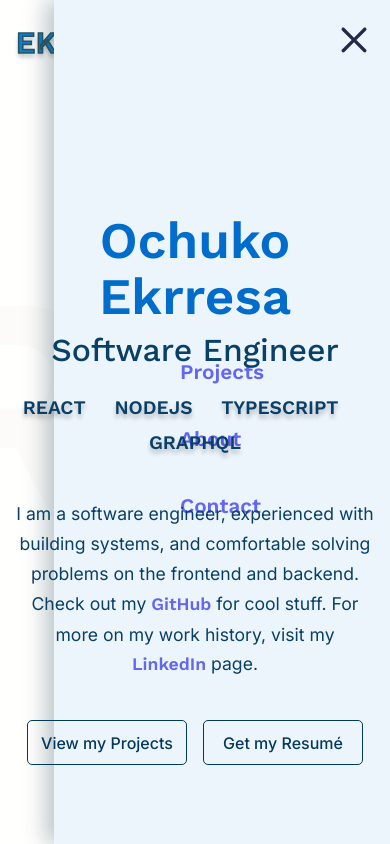
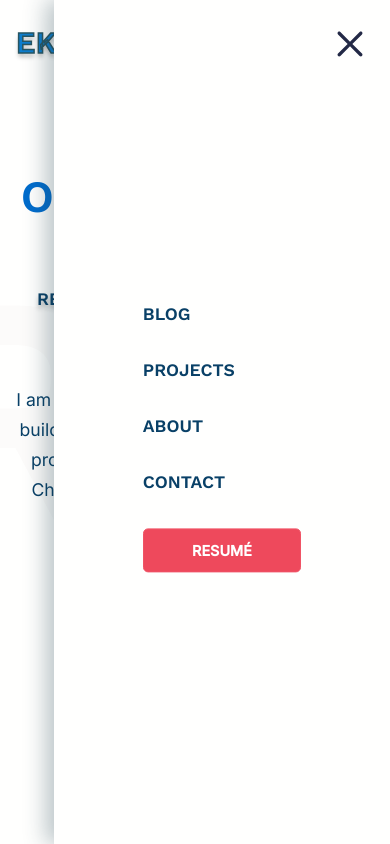
Before and after one commit to chuck-huey/chukky-portfolio, a Next.js app: page / in a window 390 px wide. Both pictures are taken after a click on the element 350 px from the left and 40 px from the top of the page. Shown: the top 844 px of the page. Built offline with nearby package versions, Linux system fonts and the light colour scheme.

Commit message:
Improved responsiveness

```diff
--- a/components/Body/index.tsx
+++ b/components/Body/index.tsx
@@ -4,6 +4,19 @@ export const Body = styled.section`
 	min-height: 100vh;
 	z-index: 2;
 	background: #fffffe;
-	padding-bottom: 10em;
 	position: relative;
+
+	.about__section,
+	.contact__section {
+		padding: 6em 0em;
+		background: #f5fbff;
+	}
+
+	.projects__section {
+		padding: 6em 0em;
+	}
+
+	.contact__section {
+		padding-bottom: 10em;
+	}
 `;
--- a/components/Hamburger/index.tsx
+++ b/components/Hamburger/index.tsx
@@ -8,13 +8,26 @@ export function Hamburger({ navStatus = false, handleNav = () => {} }) {
 
 			<ul className="menu__list">
 				<li>
-					<a href="#">Projects</a>
+					<a href="/blog">Blog</a>
 				</li>
 				<li>
-					<a href="#">About</a>
+					<a href="#projects">Projects</a>
 				</li>
 				<li>
-					<a href="#">Contact</a>
+					<a href="#about">About</a>
+				</li>
+				<li>
+					<a href="#contact">Contact</a>
+				</li>
+
+				<li>
+					<a
+						className="btn resume__btn"
+						href="https://drive.google.com/file/d/1KdcDdmWYL87CHy2Q-2DGCS01FRIh_-cW/view?usp=sharing"
+						target="_blank"
+					>
+						Resumé
+					</a>
 				</li>
 			</ul>
 		</StyledHamburger>
@@ -28,20 +41,21 @@ const StyledHamburger = styled.aside<{ navOpen: boolean }>`
 	top: 0;
 	right: 0;
 	height: 100vh;
-	background: #edf5fc;
+	background: #fffffe;
 	box-shadow: -8px 0 21px 0px #1f404c4f;
 	margin-block-start: 0;
 	transition: all 0.5s cubic-bezier(0.77, 0.2, 0.05, 1);
 	visibility: ${({ navOpen }) => (navOpen ? 'visible' : 'hidden')};
 	transform: ${({ navOpen }) => (navOpen ? 'translateX(0)' : 'translateX(100%)')};
 	opacity: ${({ navOpen }) => (navOpen ? 1 : 0)};
+	z-index: 5;
 
 	.close {
 		font-size: 2.5rem;
 		margin-left: auto;
 		display: block;
-		margin-right: 0.4em;
-		margin-top: 0.5em;
+		margin-right: 0.5em;
+		margin-top: 0.6em;
 		color: #232946;
 		cursor: pointer;
 	}
@@ -57,11 +71,29 @@ const StyledHamburger = styled.aside<{ navOpen: boolean }>`
 		li {
 			padding: 0.5em;
 			margin-bottom: 1em;
-			font-size: 1.3rem;
+			font-size: 1.1rem;
+			text-transform: uppercase;
 
 			&:last-child {
 				margin-bottom: 0;
 			}
+
+			a {
+				color: #094067;
+				font-family: var(--font-fam-heading);
+			}
+		}
+
+		.resume__btn {
+			font-weight: 700;
+			font-family: var(--font-fam-text);
+			width: 11em;
+			text-transform: uppercase;
+			background: #ee495c;
+			color: #fff;
+			border-color: #f05365;
+			font-size: 0.9rem;
+			padding: 0.9em 1.5em;
 		}
 	}
 `;
--- a/components/NavBar/index.tsx
+++ b/components/NavBar/index.tsx
@@ -46,6 +46,7 @@ export function NavBar(props: NavProps) {
 const StyledHeader = styled.header`
 	display: flex;
 	justify-content: space-between;
+	align-items: center;
 	padding-top: 1.5em;
 	padding-bottom: 1.5em;
 
@@ -103,9 +104,9 @@ const StyledHeader = styled.header`
 		display: flex;
 		flex-direction: column;
 		align-items: flex-end;
-		justify-content: space-around;
+		justify-content: space-between;
 		width: 2.9em;
-		height: 2em;
+		height: 1.4em;
 		cursor: pointer;
 		padding: 0px 8px;
 
@@ -113,7 +114,7 @@ const StyledHeader = styled.header`
 			display: block;
 			border-radius: 10px;
 			background: #232946;
-			padding: 1.6px;
+			padding: 1.5px;
 
 			&:nth-of-type(1) {
 				width: 80%;
@@ -124,7 +125,7 @@ const StyledHeader = styled.header`
 			}
 
 			&:nth-of-type(3) {
-				width: 65%;
+				width: 100%;
 			}
 		}
 
--- a/pages/_app.tsx
+++ b/pages/_app.tsx
@@ -88,7 +88,6 @@ const GlobalStyle = createGlobalStyle`
 		padding: 0.7em;
 		margin-right: 1em;
 		border-radius: 5px;
-		width: 10em;
 		border: 1px solid;
 		cursor: pointer;
 		display: inline-block;
--- a/pages/index.tsx
+++ b/pages/index.tsx
@@ -72,10 +72,9 @@ export default function Homepage() {
 					</main>
 				</Main>
 
-				<Section id="about">
+				<Section id="about" className="about__section">
 					<div className="container">
 						<h2 className="section__header">About Me</h2>
-						<div className="background">about me</div>
 
 						{/* https://www.drawkit.io/illustrations/entryway-monochrome */}
 						<img className="about__background" src="/entryway.svg" alt="" />
@@ -102,10 +101,9 @@ export default function Homepage() {
 					</div>
 				</Section>
 
-				<Section id="projects">
+				<Section id="projects" className="projects__section">
 					<div className="container">
 						<h2 className="section__header">Projects</h2>
-						<div className="background">projects</div>
 
 						<Project
 							alignment="left"
@@ -153,7 +151,7 @@ export default function Homepage() {
 					</div>
 				</Section>
 
-				<Section id="contact">
+				<Section id="contact" className="contact__section">
 					<div className="container">
 						<h2 className="section__header">contact me</h2>
 						<div className="background">contact</div>
@@ -166,7 +164,7 @@ export default function Homepage() {
 							</p>
 						</div>
 						<div style={{ marginTop: '2em' }}>
-							<a className="btn" href="mailto:ekrresaochuko@gmail.com">
+							<a className="btn contact__btn" href="mailto:ekrresaochuko@gmail.com">
 								Contact Me
 							</a>
 						</div>
@@ -182,8 +180,6 @@ export default function Homepage() {
 const Section = styled.section`
 	position: relative;
 	overflow: hidden;
-	margin-top: 1em;
-	margin-bottom: 8em;
 
 	.background {
 		color: rgba(91, 79, 79, 0.02);
@@ -200,7 +196,6 @@ const Section = styled.section`
 		right: 0;
 		top: 0;
 		width: 28em;
-		z-index: -20;
 		display: none;
 
 		@media (min-width: 880px) {
@@ -225,10 +220,22 @@ const Section = styled.section`
 			color: #094067;
 		}
 	}
+
+	.contact__btn {
+		font-weight: 700;
+		font-family: var(--font-fam-text);
+		width: 11em;
+		text-transform: uppercase;
+		background: #ee495c;
+		color: #fff;
+		border-color: #f05365;
+		font-size: 0.9rem;
+		padding: 0.9em 1.5em;
+	}
 `;
 
 const Main = styled.section`
-	height: 100vh;
+	min-height: 100vh;
 	position: relative;
 	overflow: hidden;
 
@@ -245,13 +252,13 @@ const Main = styled.section`
 	}
 
 	.main {
-		margin-top: 8em;
+		margin-top: 5.5em;
 		text-align: center;
+		padding-bottom: 3em;
 
 		.name {
-			color: #04395e;
 			color: #006ccc;
-			font-size: 3.2rem;
+			font-size: 2.8rem;
 			font-weight: 600;
 			margin: 0;
 			line-height: 1.1;
@@ -267,7 +274,7 @@ const Main = styled.section`
 
 		.title {
 			color: #094067;
-			font-size: 2rem;
+			font-size: 1.9rem;
 			font-weight: 500;
 			margin-top: 0.2em;
 			margin-bottom: 0.7em;
@@ -292,6 +299,7 @@ const Main = styled.section`
 
 			.skill__item {
 				margin-right: 1.5em;
+				font-size: 1.1rem;
 
 				&:last-child {
 					margin-right: 0;
@@ -308,12 +316,26 @@ const Main = styled.section`
 		}
 
 		.actions {
-			text-align: center;
+			display: grid;
+			grid-template-columns: auto;
+			grid-gap: 1em;
+			justify-content: center;
 			margin-top: 2.5em;
 
+			@media (min-width: 480px) {
+				grid-template-columns: auto auto;
+			}
+
 			a {
-				font-weight: 500;
+				font-weight: 700;
 				font-family: var(--font-fam-text);
+				width: 14em;
+				text-transform: uppercase;
+				background: #ee495c;
+				color: #fff;
+				border-color: #f05365;
+				font-size: 0.9rem;
+				padding: 0.9em 1.5em;
 			}
 		}
 
@@ -325,20 +347,4 @@ const Main = styled.section`
 			margin-top: 14em;
 		}
 	}
-
-	.scroll__down {
-		display: none;
-		position: absolute;
-		bottom: 4em;
-		left: 49.2%;
-		cursor: pointer;
-
-		&:hover {
-			box-shadow: none;
-		}
-
-		@media (min-width: 880px) {
-			display: block;
-		}
-	}
 `;
```
Also changed, not shown: public/entryway.svg.
